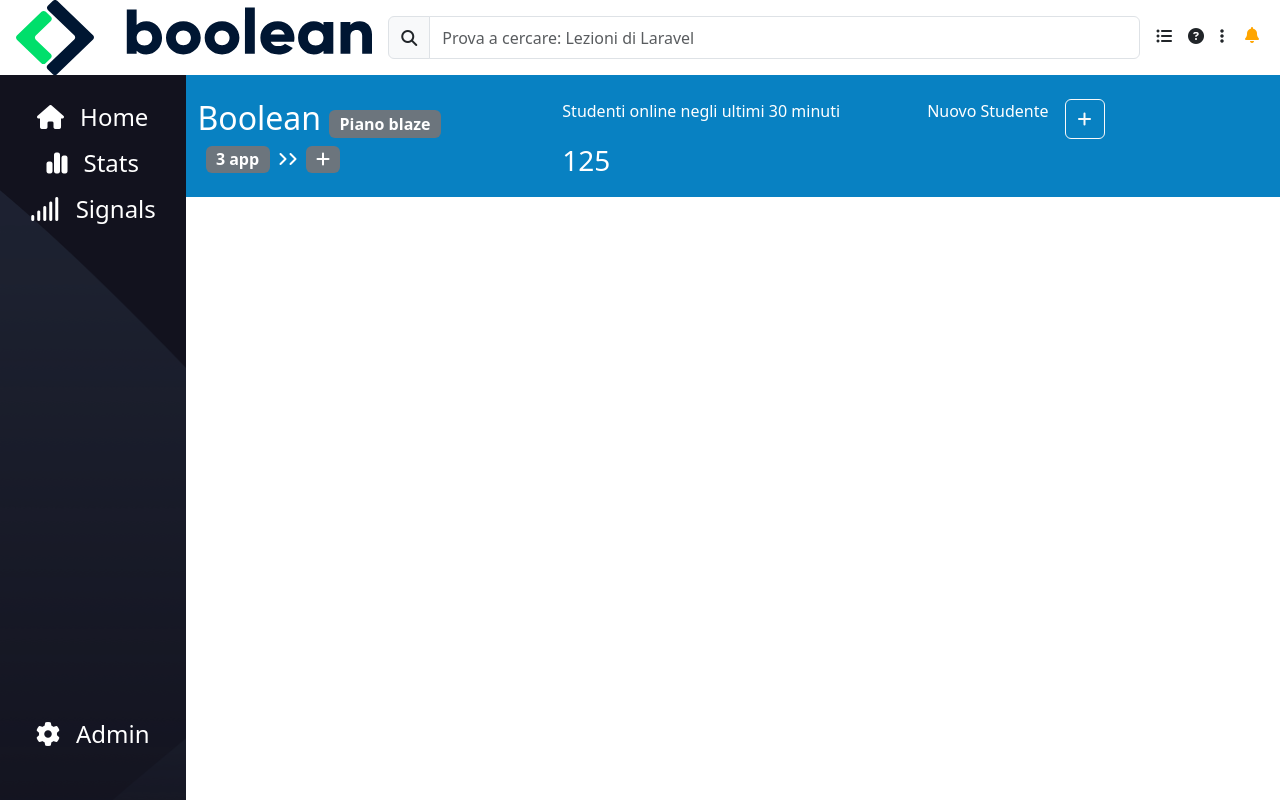
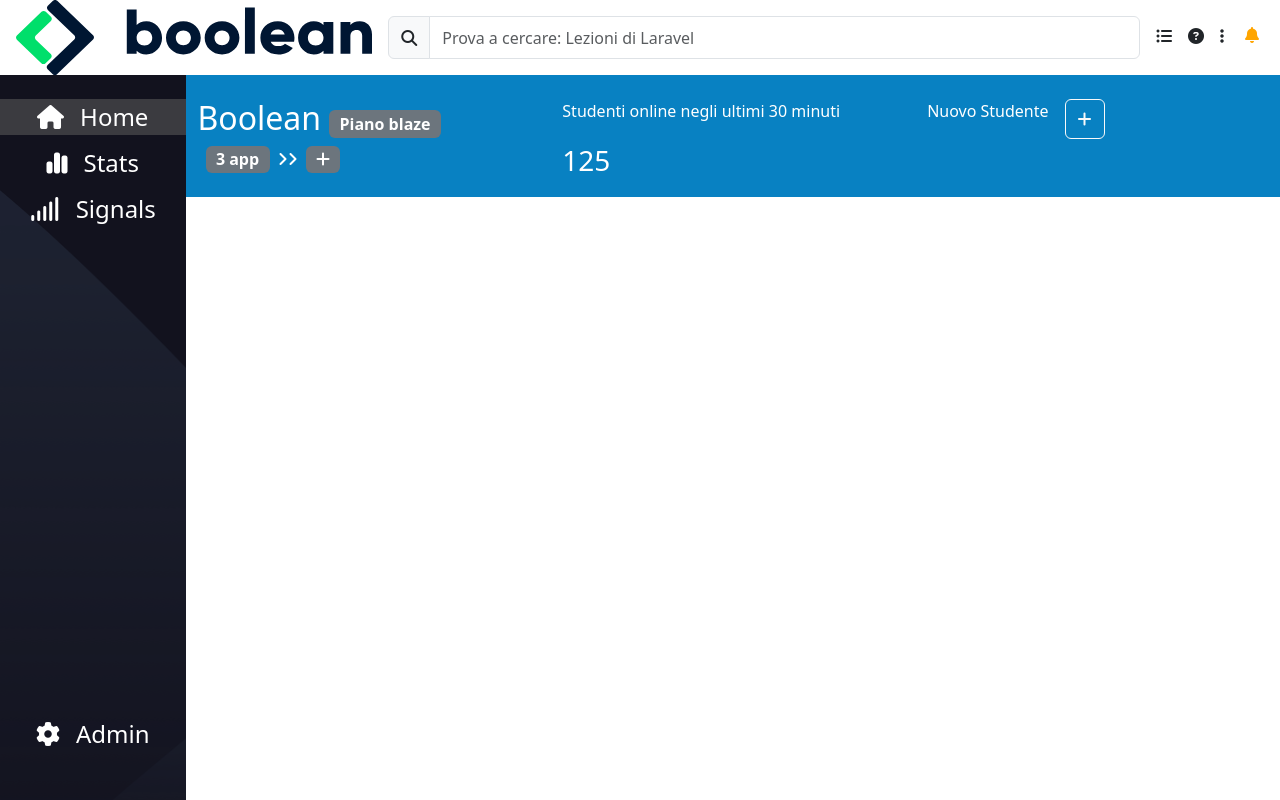
Before and after one commit to Giovannidubaldo/html-css-bootstrap-dashboard, a plain HTML site: page index.html in a window 1280 px wide. In both pictures the pointer is over the item "Home". Drawn offline with nearby package versions, Linux system fonts and the light colour scheme.

Commit message:
Added li:hover

```diff
--- a/css/style.css
+++ b/css/style.css
@@ -45,6 +45,13 @@
     color: orange;
 }
 
+/***** ANIMATION *****/
+
+.sidebar li:hover{
+    background-color: rgba(245, 245, 220, 0.176);
+    cursor: pointer;
+}
+
 /***** RESPONSIVE *****/
 
 @media screen and (min-width: 991px) {
```
